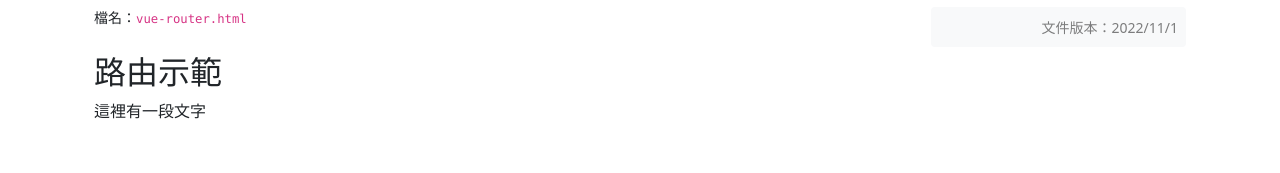
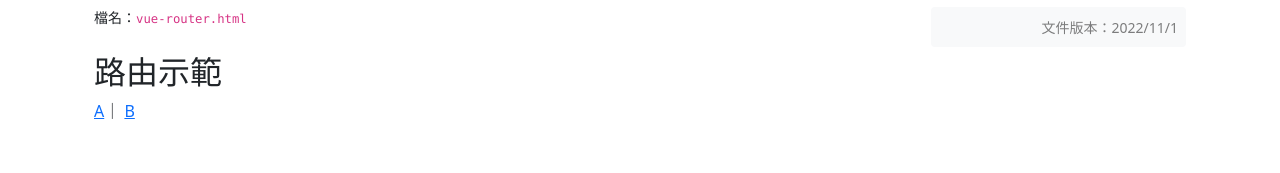
Before and after one commit to YiJing0502/vue3-starter-files-gh-pages, a plain HTML site: page router/vue-router.html in a window 1280 px wide. Shown: the part 155-328 px from the top of the page. Drawn offline with nearby package versions, Linux system fonts and the light colour scheme.

Commit message:
網頁版vue-router練習

```diff
--- a/router/vue-router.html
+++ b/router/vue-router.html
@@ -1,13 +1,42 @@
-<!DOCTYPE html><html><head><title>路由</title><meta name="viewport" content="width=device-width, initial-scale=1"><link href="images/favicon.ico" rel="shortcut icon"><meta charset="UTF-8"><script src="/javascripts/vendor.js"></script><script src="https://cdnjs.cloudflare.com/ajax/libs/vue/3.2.37/vue.global.js"></script></head><body class="bg-lighter">
-<div class="container main my-5"><div class="row"><main class="col post">
-<!-- 章節標題 --><div class="mb-4"><h1 class="mt-0 text-muted">路由</h1><small>檔名：<code>vue-router.html</code></small></div>
+<!DOCTYPE html>
+<html>
+
+<head>
+  <title>路由</title>
+  <meta name="viewport" content="width=device-width, initial-scale=1">
+  <link href="images/favicon.ico" rel="shortcut icon">
+  <meta charset="UTF-8">
+  <script src="/javascripts/vendor.js"></script>
+  <script src="https://cdnjs.cloudflare.com/ajax/libs/vue/3.2.37/vue.global.js"></script>
+</head>
+
+<body class="bg-lighter">
+  <div class="container main my-5">
+    <div class="row">
+      <main class="col post">
+        <!-- 章節標題 -->
+        <div class="mb-4">
+          <h1 class="mt-0 text-muted">路由</h1><small>檔名：<code>vue-router.html</code></small>
+        </div>
         <!-- 🔥🔥練習開始🔥🔥 -->
+        <!-- 引入 Vue Router CDN -->
         <script src="https://unpkg.com/vue-router@4.0.5/dist/vue-router.global.js"></script>
         <div id="app">
           <h2>路由示範</h2>
-  {{ text }}
+          <!-- 點擊頁面引導標籤 -->
+          <router-link to="/a">A</router-link>｜
+          <router-link to="/B">B</router-link>
+          <!-- 顯示頁面標籤 -->
+          <router-view></router-view>
         </div>
         <script>
+          // 使用兩個元件代表兩個不同的頁面
+          const pageComponentA = {
+            template: `<div>A</div>`,
+          }
+          const pageComponentB = {
+            template: `<div>B</div>`,
+          }
           const app = Vue.createApp({
             data() {
               return {
@@ -17,25 +46,34 @@ const app = Vue.createApp({
             }
           });
 
-// 路由設定
-// const router = VueRouter.createRouter({
-//   // 網址路徑模式：使用網址 hash 的形式
-//   history: VueRouter.createWebHashHistory(),
-//   // 匯入路由表
-//   routes: []
-// });
-
+          // 路由起手式設定-建立 VueRouter
+          const router = VueRouter.createRouter({
+            // 網址路徑模式：網址切換使用 hash 的形式
+            history: VueRouter.createWebHashHistory(),
+            // 匯入路由表
+            routes: [
+              {
+                path: '/a',
+                component: pageComponentA,
+              },
+              {
+                path: '/b',
+                component: pageComponentB,
+              },
+            ]
+          });
+          // 將 Vue Router 加入 vue 裡面
+          app.use(router);
           app.mount('#app');
         </script>
         <!-- 🙇🙇練習結束🙇🙇 -->
       </main>
 
-    <aside
-      class="col-md-3"><div class="sticky-top" style="top: 76px">
+      <aside class="col-md-3">
+        <div class="sticky-top" style="top: 76px">
           <div class="list-group">
 
-    <a href="/router/vue-router.html"
-      class="list-group-item list-group-item-action
+            <a href="/router/vue-router.html" class="list-group-item list-group-item-action
 
         active">
               路由練習
@@ -97,4 +135,5 @@ app.mount('#app');
   <link rel="stylesheet" href="/stylesheets/all.css">
   <link rel="stylesheet" href="https://cdnjs.cloudflare.com/ajax/libs/font-awesome/5.15.1/css/all.min.css">
 </body>
+
 </html>
```
Lines whose indentation alone changed are shown as unchanged.
